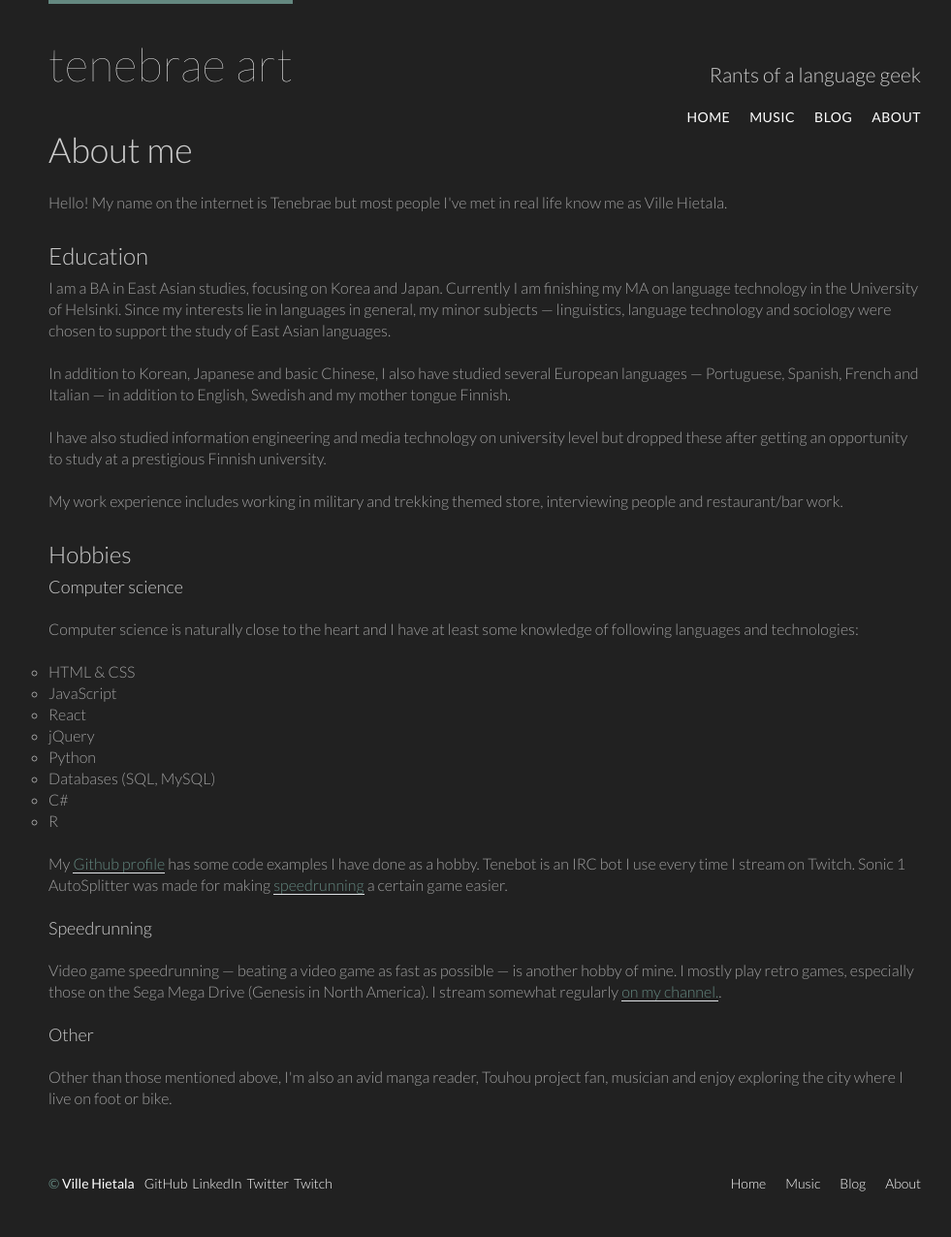
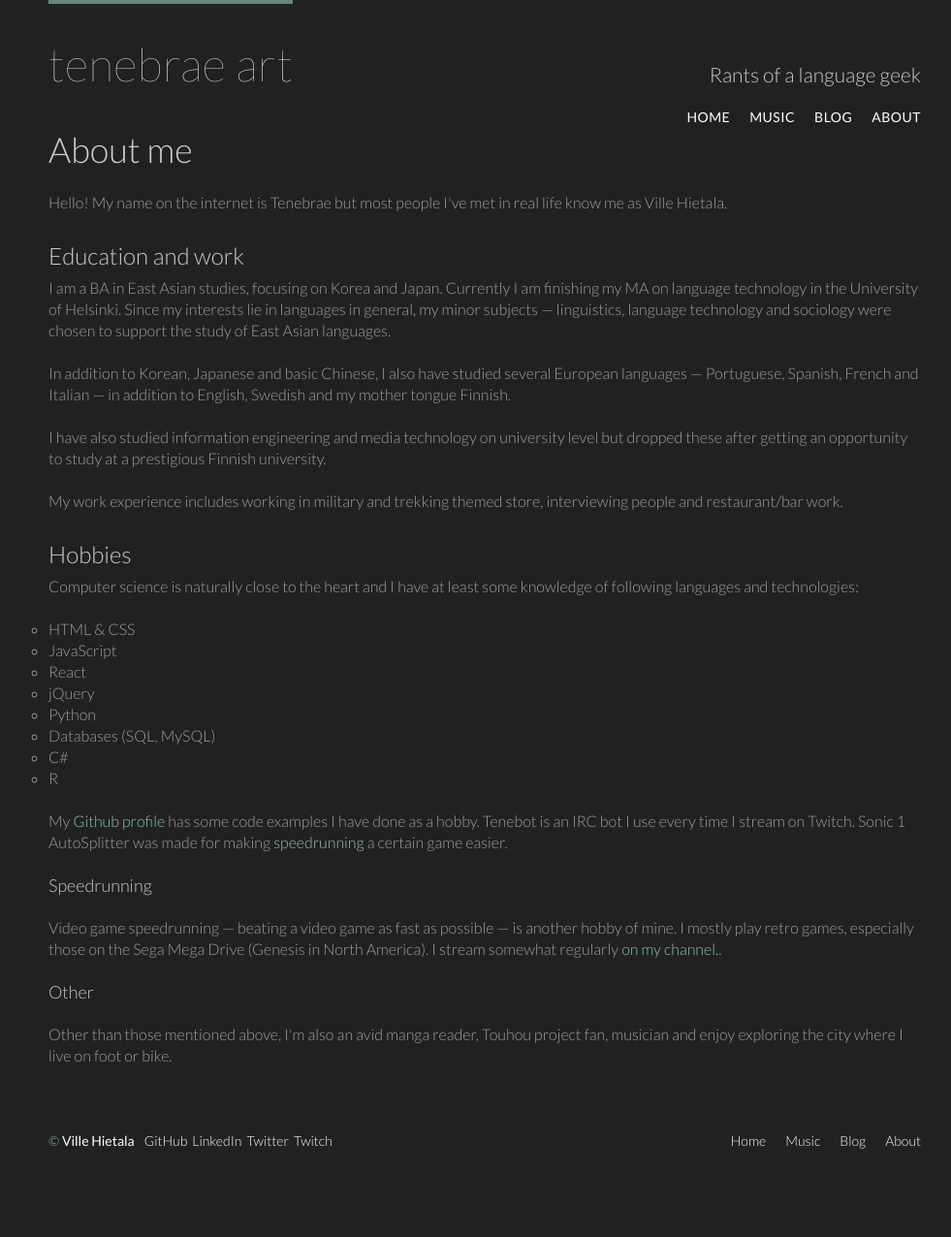
Before and after one commit to tenebrae101/tenebrae101.github.io, a Jekyll site: the page built from about/index.html, in a window 1280 px wide. Shown: the whole page at 97% size, without its empty margins (140-1121 px from the left). Built offline with Jekyll 4.4.1, drawn with Linux system fonts in a browser that asks for light colours; after the commit the page ends 1232 px from its top, so only the background shows below that.

Commit message:
Add files via upload

```diff
--- a/about/index.html
+++ b/about/index.html
@@ -6,7 +6,7 @@ title: About me
 
 		<p>Hello! My name on the internet is Tenebrae but most people I've met in real life know me as Ville Hietala.</p>
 
-		<h2>Education</h2>
+		<h2>Education and work</h2>
 
 		<p>I am a BA in East Asian studies, focusing on Korea and Japan. Currently I am finishing my MA on language technology in the University of Helsinki. Since my interests lie in languages in general, my minor subjects &mdash; linguistics, language technology and sociology were chosen to support the study of East Asian languages.</p>
 		<p>In addition to Korean, Japanese and basic Chinese, I also have studied several European languages &mdash; Portuguese, Spanish, French and Italian &mdash; in addition to English, Swedish and my mother tongue Finnish.</p>
@@ -14,8 +14,6 @@ title: About me
 		<p>My work experience includes working in military and trekking themed store, interviewing people and restaurant/bar work.</p>
 
 		<h2>Hobbies</h2>
-		<h4>Computer science</h4>
-
 		<p>Computer science is naturally close to the heart and I have at least some knowledge of following languages and technologies:
 		<ul class="technologies">
 			<li>HTML &amp; CSS</li>
--- a/assets/stylesheets/main.css
+++ b/assets/stylesheets/main.css
@@ -181,6 +181,10 @@ em {
   font-style: italic;
 }
 
+b {
+  font-style: bold;
+}
+
 blockquote {
   border-left: 5px solid rgba(255,255,255,.5);
   color: #648880;
@@ -213,14 +217,15 @@ blockquote {
 */
 
 a {
-  color: #648880;
+  color: #8ec5b9;
   text-decoration: none;
 }
 a:hover {
   color: #a9b2b9;
 }
 p a {
-  border-bottom: 1px solid #dfe2e5;
+  /*border-bottom: 1px solid #dfe2e5;*/
+
 }
 .primary-header a,
 .primary-footer a {
```
